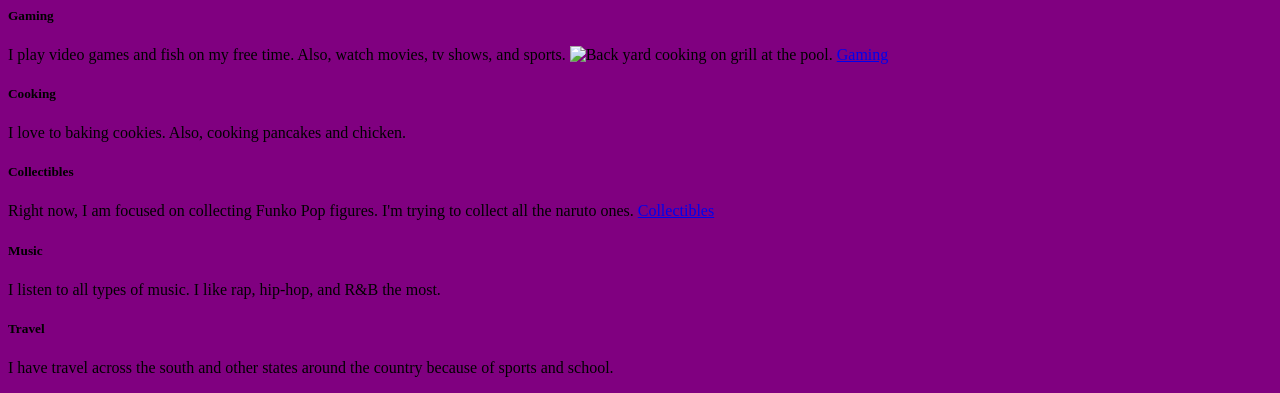
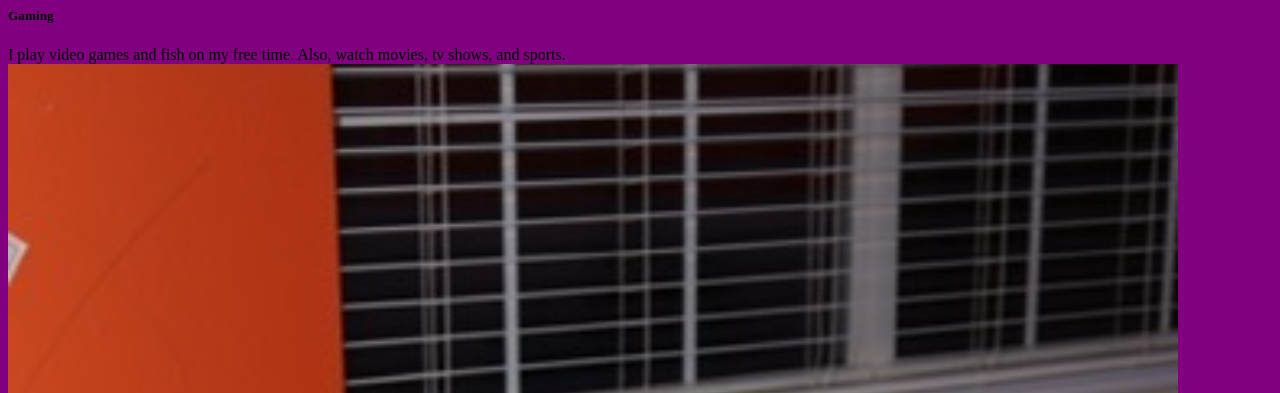
Before and after one commit to 02Chi/Mywebsite, a plain HTML site: page index.html in a window 1280 px wide. Shown: the part 99-492 px from the top of the page. Drawn offline with Linux system fonts and the light colour scheme.

Commit message:
Update index.html

```diff
--- a/index.html
+++ b/index.html
@@ -8,7 +8,7 @@
 <H1>Hobbies</H1>
 <H5>Gaming</H5>
 I play video games and fish on my free time. Also, watch movies, tv shows, and sports.
-<img src = "BackyardPool.jpeg" alt= "Back yard cooking on grill at the pool.">
+<img src = "chi_gaming.jpeg" alt= "PLaying my ps5 in my gaming chair.">
 <a href="hobby1.html">Gaming</a>
 <H5>Cooking</H5>
 I love to baking cookies. Also, cooking pancakes and chicken.
```
